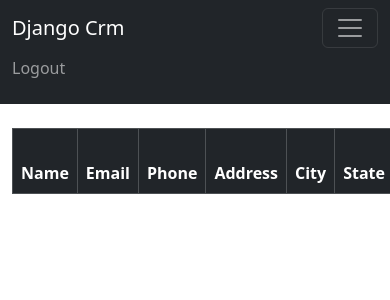
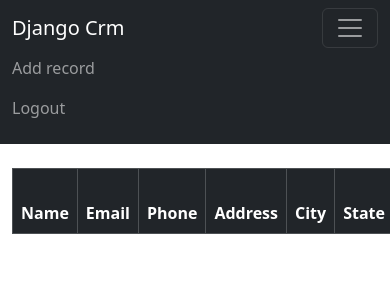
Before and after one commit to Ericmuturimwangi/django_crm, a Django app: page / in a window 390 px wide, after a click that opens the changed part; the page is wider, and only the part inside the window is pictured. Shown: the top 300 px of that part. Run offline with Django 4.2, Linux system fonts and the light colour scheme; the visitor is signed in with stand-in values (Sample User, id 1); data that the repository does not hold is empty.

Commit message:
final upload

```diff
--- a/website/templates/home.html
+++ b/website/templates/home.html
@@ -25,8 +25,8 @@
         {% if records %}
         {% for record in records %}
         <tr>
-            <td>{{ record.first_name}}
-                {{ record.last_name }}</td>
+            <td><a href="{% url 'record' record.id %}">{{ record.first_name}}
+                    {{ record.last_name }}</a></td>
             <td>{{ record.email }}</td>
             <td>{{ record.phone }}</td>
             <td>{{ record.address }}</td>
--- a/website/templates/navbar.html
+++ b/website/templates/navbar.html
@@ -10,6 +10,10 @@
 
 
                 {% if user.is_authenticated %}
+
+                <li class="nav-item">
+                    <a class="nav-link" href="{% url 'add_record' %}">Add record</a>
+                </li>
 
                 <li class="nav-item">
                     <a class="nav-link" href="{% url 'logout' %}">Logout</a>
--- a/website/templates/record.html
+++ b/website/templates/record.html
@@ -34,5 +34,6 @@
 
 <br /><br />
 <a href="{% url 'home' %}" class="btn btn-secondary">Back</a>
-<a href="{% url 'home' %}" class="btn btn-danger">Delete</a>
+<a href="{% url 'delete_record' customer_record.id %}" class="btn btn-danger">Delete</a>
+<a href="{% url 'update_record' customer_record.id %}" class="btn btn-secondary">Update Record</a>
 {% endblock content %}
--- a/website/urls.py
+++ b/website/urls.py
@@ -6,5 +6,8 @@
     #path('login/', views.login_user, name = 'login'),
     path('logout/', views.logout_user, name = 'logout'),
     path('register/', views.register_user, name = 'register'),
-    path('record/<int:pk>', views.customer_record, name = 'record')
+    path('record/<int:pk>', views.customer_record, name = 'record'),
+    path('delete_record/<int:pk>', views.delete_record, name = 'delete_record'),
+    path('add_record/', views.add_record, name = 'add_record'),
+    path('update_record/<int:pk>', views.update_record, name = 'update_record')
 ]
--- a/website/views.py
+++ b/website/views.py
@@ -1,7 +1,7 @@
 from django.shortcuts import render,redirect
 from django.contrib.auth import authenticate, login, logout
 from django.contrib import messages
-from .forms import SignUpForm
+from .forms import SignUpForm, AddRecordForm
 from .models import Record
 
 # Create your views here.
@@ -54,5 +54,41 @@
         customer_record = Record.objects.get(id=pk)
         return render(request, 'record.html', {'customer_record':customer_record})
     else:
-        messages.error(request, "YOu must be logged in to view that")
+        messages.error(request, "You must be logged in to view that")
         return redirect('home')
+
+def delete_record(request, pk):
+    if request.user.is_authenticated:
+        delete_it=Record.objects.get(id=pk)
+        delete_it.delete()
+        messages.error(request, "You have deleted")
+        return redirect('home')
+    else:
+        messages.error(request, "You must be logged in to do that")
+        return redirect('home')
+
+def add_record(request):
+    form = AddRecordForm(request.POST or None)
+    if request.user.is_authenticated:
+        if request.method == "POST":
+            if form.is_valid():
+                add_record = form.save()
+                messages.success(request, "Record Added...")
+                return redirect('home')
+        return render(request, 'add_record.html', {'form':form})
+    else:
+        messages.success(request, "You must be logged in")
+        return redirect('home')
+
+def update_record(request, pk):
+    if request.user.is_authenticated:
+        current_record = Record.objects.get(id=pk)
+        form = AddRecordForm(request.POST or None, instance = current_record)
+        if form.is_valid():
+            form.save()
+            messages.success(request, "Record has Been Updated")
+            return redirect('home')
+        return render(request, 'update_record.html', {'form':form})
+    else:
+        messages.success(request, "You must be logged in")
+        return redirect('home')
```
Also changed, not shown: website/forms.py (+21 -0 lines), website/templates/add_record.html (added, +13 -0 lines), website/templates/update_record.html (added, +17 -0 lines).
